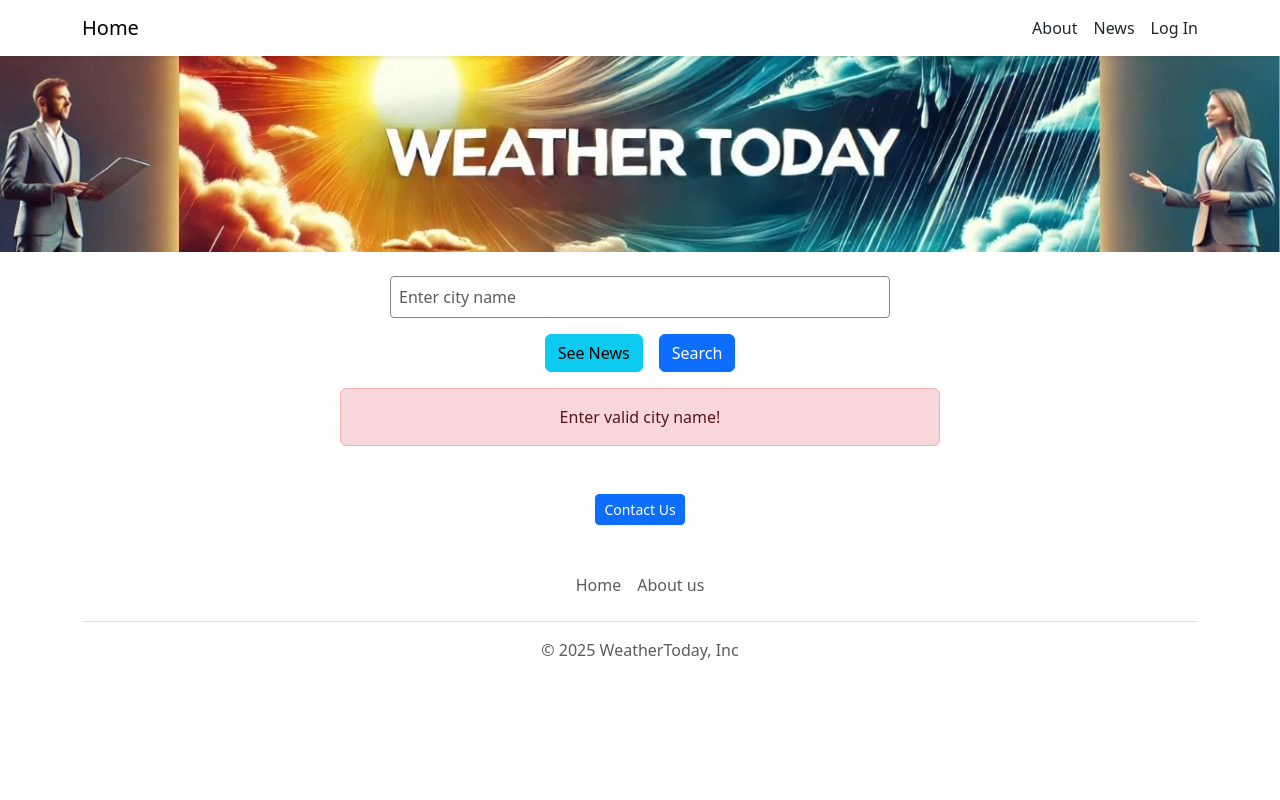
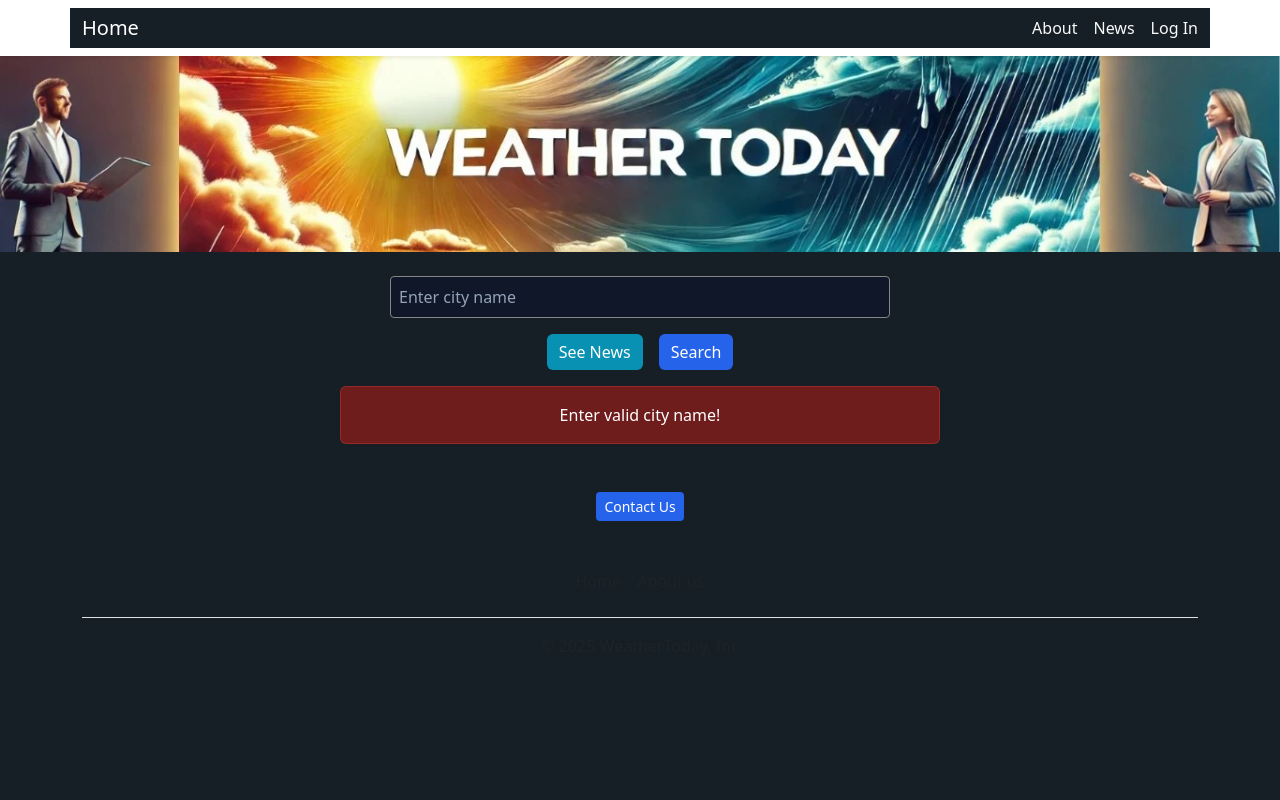
Before and after one commit to Krishna-Thombare/Weather-App-Flask, a Flask app: page / in a window 1280 px wide. Run offline with Flask 3, Linux system fonts and the light colour scheme; data that the repository does not hold is empty.

Commit message:
home page styling change

```diff
--- /dev/null
+++ b/static/css/home.css
@@ -0,0 +1,218 @@
+body {
+    background: rgb(22, 31, 37);
+    min-height: 100vh;
+    color: #f8fafc;
+}
+
+.navbar,
+.container {
+    background: rgb(22, 31, 37);
+}
+
+.navbar-brand {
+    color: white;
+}
+
+.navbar-brand:hover {
+    color: rgb(255, 255, 255);
+}
+
+.weather-gradient {
+    background: rgb(22, 31, 37);
+    backdrop-filter: blur(10px);
+    border-radius: 16px;
+    border: 1px solid rgba(255, 255, 255, 0.08);
+    box-shadow: 0 8px 32px rgba(0, 0, 0, 0.3);
+}
+
+.flash-message {
+    width: 80%;
+    max-width: 600px;
+    margin: 1rem auto;
+    padding: 0.75rem;
+    border-radius: 10px;
+    font-size: 0.9rem;
+    background: rgb(22, 31, 37);
+    border: 1px solid rgba(255,255,255,0.08);
+    color: white;
+}
+
+.weather-container {
+    display: grid;
+    grid-template-areas:
+        "center"
+        "left"
+        "right";
+    gap: 2rem;
+    margin: 2rem auto;
+    padding: 0 1rem;
+}
+
+.widget-container {
+    grid-area: left;
+    padding: 0rem;
+    background: rgba(30, 41, 59, 0.75);
+    backdrop-filter: blur(10px);
+    border-radius: 16px;
+    border: 1px solid rgba(255, 255, 255, 0.08);
+}
+
+.weather-info-box {
+    grid-area: center;
+    background: rgba(30, 41, 59, 0.75);
+    backdrop-filter: blur(12px);
+    border-radius: 16px;
+    border: 1px solid rgba(255,255,255,0.08);
+    box-shadow: 0 10px 30px rgba(0,0,0,0.3);
+    padding: 1rem;
+}
+
+.saved-cities {
+    grid-area: right;
+    padding: 1rem;
+    background: rgba(30, 41, 59, 0.75);
+    backdrop-filter: blur(10px);
+    border-radius: 16px;
+    border: 1px solid rgba(255,255,255,0.08);
+}
+
+@media (min-width: 768px) {
+    .weather-container {
+        grid-template-areas:
+            "left center right";
+        grid-template-columns: 300px minmax(auto, 800px) 300px;
+    }
+}
+
+@media (max-width: 768px) {
+    .weather-container > div {
+        flex: 1 1 auto;
+    }
+}
+
+/* Cards */
+
+.card,
+.saved-city-card {
+    background: rgba(15, 23, 42, 0.85);
+    border: 1px solid rgba(255,255,255,0.08);
+    border-radius: 14px;
+    color: white;
+    margin-bottom: 12px;
+    transition: all 0.3s ease;
+}
+
+.card:hover,
+.saved-city-card:hover {
+    transform: translateY(-3px);
+    box-shadow: 0 10px 20px rgba(0,0,0,0.25);
+}
+
+.card-title,
+.card-text,
+h2,
+h3,
+h4,
+h5,
+p {
+    color: #f8fafc;
+}
+
+/* Weather Stats Boxes */
+
+.bg-light {
+    background: rgba(15, 23, 42, 0.9) !important;
+    border: 1px solid rgba(255,255,255,0.08);
+    color: white !important;
+}
+
+.border {
+    border-color: rgba(255,255,255,0.08) !important;
+}
+
+/* Forms */
+
+.form-control {
+    background: rgba(15, 23, 42, 0.9);
+    border: 1px solid rgba(255,255,255,0.1);
+    color: white;
+    border-radius: 10px;
+}
+
+.form-control::placeholder {
+    color: #94a3b8;
+}
+
+.form-control:focus {
+    background: rgba(15, 23, 42, 1);
+    color: white;
+    border-color: #3b82f6;
+    box-shadow: 0 0 0 0.2rem rgba(59,130,246,0.25);
+}
+
+/* Buttons */
+
+.btn-primary {
+    background: #2563eb;
+    border: none;
+}
+
+.btn-primary:hover {
+    background: #1d4ed8;
+}
+
+.btn-info {
+    background: #0891b2;
+    border: none;
+    color: white;
+}
+
+.btn-info:hover {
+    background: #0e7490;
+    color: white;
+}
+
+.btn-danger {
+    border: none;
+}
+
+/* Text */
+
+.text-muted {
+    color: #94a3b8 !important;
+}
+
+a {
+    color: #60a5fa;
+    text-decoration: none;
+}
+
+a:hover {
+    color: #93c5fd;
+}
+
+/* Alerts */
+
+.alert-danger {
+    background: rgba(127, 29, 29, 0.85);
+    color: white;
+    border: 1px solid rgba(239,68,68,0.3);
+}
+
+.alert-warning {
+    background: rgba(120, 53, 15, 0.85);
+    color: white;
+    border: 1px solid rgba(245,158,11,0.3);
+}
+
+.alert-info {
+    background: rgba(30, 41, 59, 0.85);
+    color: white;
+    border: 1px solid rgba(255,255,255,0.08);
+}
+
+/* Weather Icon */
+
+.weather-info img {
+    filter: drop-shadow(0 4px 10px rgba(0,0,0,0.4));
+}
--- a/templates/index.html
+++ b/templates/index.html
@@ -2,72 +2,13 @@
 <html lang="en">
 <head>
     {% include 'bootstrap.html' %}
+    <link rel="stylesheet"href="{{ url_for('static', filename='css/home.css') }}">
     <title>WeatherToday</title>
-    <style>
-        .weather-gradient {
-            background: linear-gradient(135deg, #e6f2ff 0%, #b3d9ff 100%);
-            border-radius: 8px;
-            box-shadow: 0 2px 6px rgba(0, 0, 0, 0.1);
-        }
-
-        .flash-message {
-            width: 80%;
-            max-width: 600px;
-            margin: 1rem auto;
-            padding: 0.75rem;
-            border-radius: 4px;
-            font-size: 0.9rem;
-        }
-
-        .weather-container {
-            display: grid;
-            grid-template-areas:
-                "center"
-                "left"
-                "right";
-            gap: 2rem;
-            margin: 2rem auto;
-            padding: 0 1rem;
-        }
-
-        .widget-container {
-            grid-area: left;
-            padding: 1rem;
-        }
-
-        .weather-info-box {
-            grid-area: center;
-            background: linear-gradient(135deg, #e6f2ff 0%, #b3d9ff 100%);
-            padding: 1rem;
-        }
-
-        .saved-cities {
-            grid-area: right;
-            padding: 1rem;
-        }
-
-        @media (min-width: 768px) {
-            .weather-container {
-                grid-template-areas:
-                    "left center right";
-                grid-template-columns: 300px minmax(auto, 800px) 300px;
-            }
-        }
-
-        @media (max-width: 768px) {
-            .weather-container > div {
-                flex: 1 1 auto;
-            }
-        }
-    </style>
 </head>
 
 <body>
     {% include 'navbar.html' %}
-
-    <div class="container mt-3">
-        {% include 'banner.html' %}
-    </div>
+    {% include 'banner.html' %}
 
     <div class="container mt-4">
         <!-- Search Form -->
@@ -175,7 +116,7 @@
 
                 <!-- Left Column: Weather Widget -->
                 <div class="widget-container">
-                    <h4 class="text-center mb-3">Your City</h4>
+                    <h4 class="text-center mb-3 mt-3">Your City</h4>
                     {% include 'widget.html' %}
                 </div>
 
```
